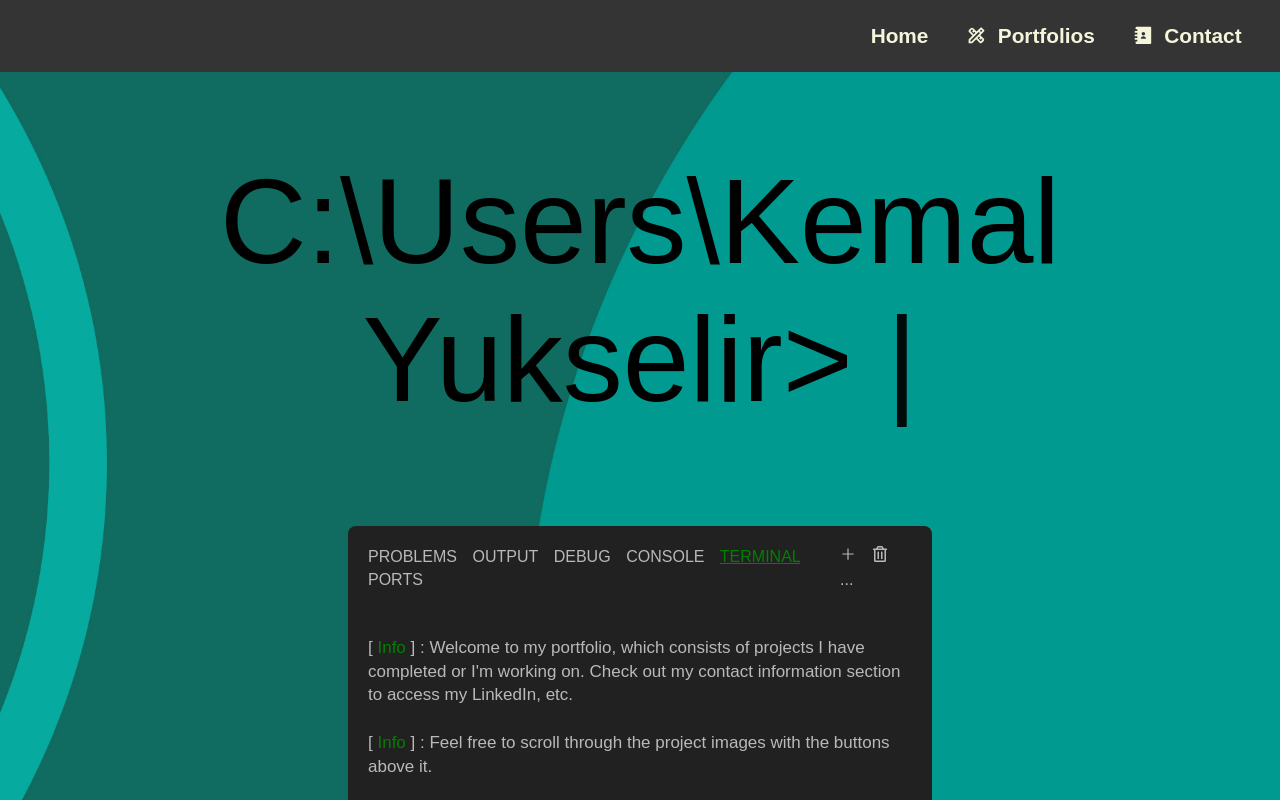
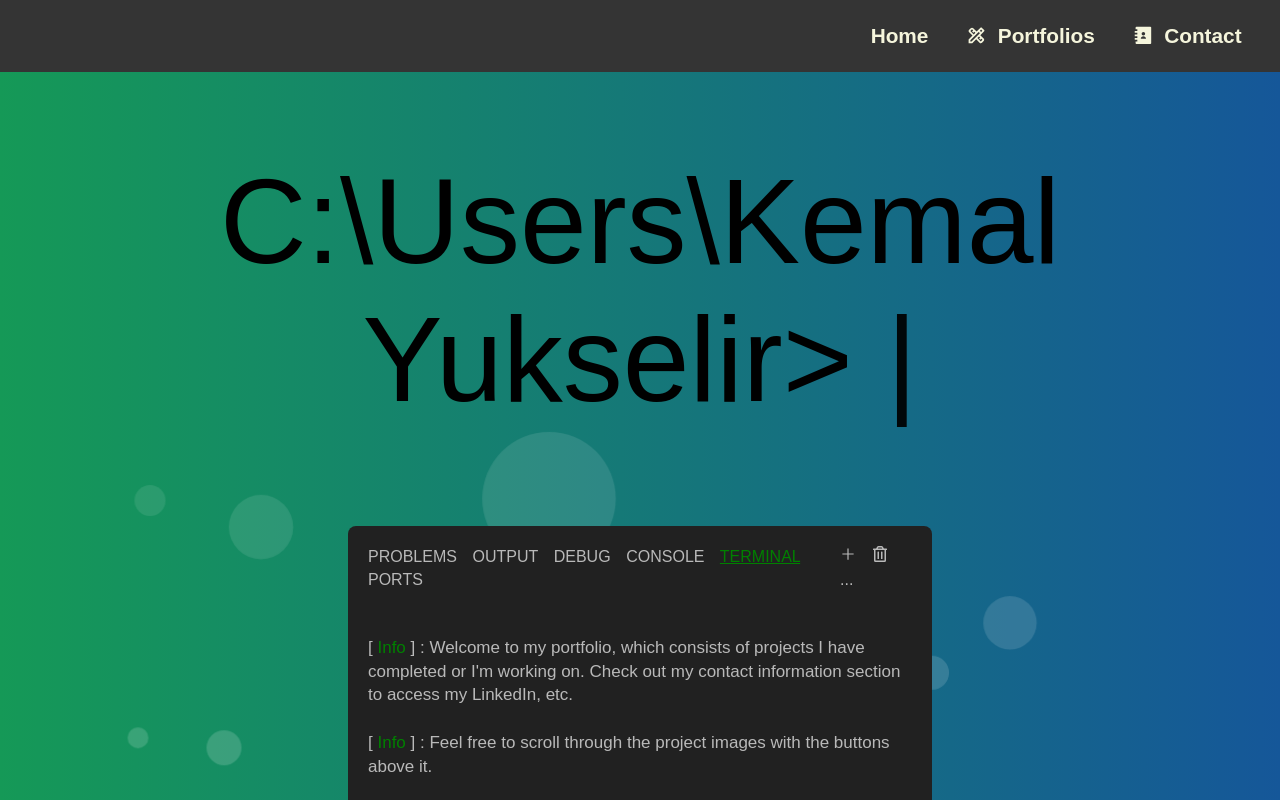
Before and after one commit to KemalYukselir/portfolio-website, a React (Create React App) app: page / in a window 1280 px wide. Shown: the top 800 px of the page. Built offline with nearby package versions, Linux system fonts and the light colour scheme; a web font is replaced by a local one.

Commit message:
background changes. Added animation (New Component)

```diff
--- a/src/App.css
+++ b/src/App.css
@@ -12,18 +12,145 @@ img {
   max-width: 1900px;
   margin: 0rem auto;
 }
+
 body {
-  background-image: url('Assets/backgroundImage.jpg');
-  background-size: cover;
-  background-repeat: no-repeat;
-  background-position: center;
+	background: linear-gradient(to right, #159957, #155799);
 }
+
+/* -------- Animation Section */
+/* -------- Animation Section */
+/* -------- Animation Section */
+/* -------- Animation Section */
+
+.box-area {
+  z-index: -10;
+  width: 85vw;
+  height: 55vw;
+	position: absolute;
+	left: 0;
+	overflow: hidden;
+}
+.box-area li {
+	position: absolute;
+	display: block;
+	list-style: none;
+	width: 25px;
+	height: 25px;
+	background: rgba(255, 255, 255, 0.2);
+	animation: animate 20s linear infinite;
+	bottom: -150px;
+	border-radius: 50%;
+}
+.box-area li:nth-child(1) {
+	left: 86%;
+	width: 80px;
+	height: 80px;
+	animation-delay: 0s;
+}
+.box-area li:nth-child(2) {
+	left: 12%;
+	width: 30px;
+	height: 30px;
+	animation-delay: 1.5s;
+	animation-duration: 10s;
+}
+.box-area li:nth-child(3) {
+	left: 70%;
+	width: 100px;
+	height: 100px;
+	animation-delay: 5.5s;
+}
+.box-area li:nth-child(4) {
+	left: 42%;
+	width: 150px;
+	height: 150px;
+	animation-delay: 0s;
+	animation-duration: 15s;
+}
+.box-area li:nth-child(5) {
+	left: 65%;
+	width: 40px;
+	height: 40px;
+	animation-delay: 0s;
+}
+.box-area li:nth-child(6) {
+	left: 15%;
+	width: 110px;
+	height: 110px;
+	animation-delay: 3.5s;
+}
+
+.box-area li:nth-child(7) {
+  left: 30%;
+  width: 90px;
+  height: 90px;
+  animation-delay: 2s;
+  animation-duration: 12s;
+}
+
+.box-area li:nth-child(8) {
+  left: 50%;
+  width: 120px;
+  height: 120px;
+  animation-delay: 4s;
+}
+
+.box-area li:nth-child(9) {
+  left: 80%;
+  width: 60px;
+  height: 60px;
+  animation-delay: 1s;
+}
+
+.box-area li:nth-child(10) {
+  left: 20%;
+  width: 70px;
+  height: 70px;
+  animation-delay: 3s;
+  animation-duration: 8s;
+}
+
+.box-area li:nth-child(11) {
+  left: 60%;
+  width: 130px;
+  height: 130px;
+  animation-delay: 0.5s;
+}
+
+.box-area li:nth-child(12) {
+  left: 10%;
+  width: 50px;
+  height: 50px;
+  animation-delay: 2.5s;
+}
+
+
+@keyframes animate {
+	0% {
+		transform: translateY(0) scale(0);
+	}
+	100% {
+		transform: translateY(-800px) scale(2);
+		opacity: 0;
+	}
+}
+
+
+
+
+
+
+
+
+
+
 
 /* ------ Navigation Bar CSS */
 /* ------ Navigation Bar CSS */
 /* ------ Navigation Bar CSS */
 
 nav {
+  z-index: 100;
   background-color: #343434;
   position: fixed;
   top: 0;
--- a/src/App.js
+++ b/src/App.js
@@ -2,6 +2,7 @@ import './App.css';
 import Home from './Components/Home';
 import Portfolios from './Components/Portfolios';
 import ContactPage from './Components/ContactPage';
+import AnimationBubbles from './Components/AnimationBubbles';
 
 import MafiaGameImg1 from "./Assets/mafiaGameImg1.png";
 import MafiaGameImg2 from "./Assets/mafiaGameImg2.png";
@@ -27,7 +28,9 @@ import plantPot4 from "./Assets/plantPot4.png";
 function App() {
   return (
     <div className="App">
+      <AnimationBubbles/>
       <Home/>
+      <AnimationBubbles/>
       <Portfolios
         projectName="Mafia Game"
         gameStack="[React Native, Node.js]"
@@ -39,6 +42,7 @@ function App() {
         imgWidth = "350px"
         imgHeight = "400px"
       />
+      <AnimationBubbles/>
       <Portfolios
         projectName="Escape The Ghosts"
         gameStack="[Unity, C#]"
@@ -53,6 +57,7 @@ function App() {
         imgHeight = "400px"
         flip={true}
       />
+      <AnimationBubbles/>
       <Portfolios
         projectName="CyberTrace - Digital Forensics Game (Final Year Project)"
         gameStack="[HTML/CSS/JS, Java, Springboot, MySQL]"
@@ -67,6 +72,7 @@ function App() {
         imgWidth = "450px"
         imgHeight = "400px"
       />
+      <AnimationBubbles/>
       <Portfolios
         projectName="Smart Plant Pot"
         gameStack="[Arduino, C++]"
--- /dev/null
+++ b/src/Components/AnimationBubbles.js
@@ -0,0 +1,24 @@
+import React from 'react';
+
+const AnimationBubbles = () => {
+  return (
+    <div className='box-area'>
+      <ul class="box-area">
+        <li></li>
+        <li></li>
+        <li></li>
+        <li></li>
+        <li></li>
+        <li></li>
+        <li></li>
+        <li></li>
+        <li></li>
+        <li></li>
+        <li></li>
+        <li></li>
+      </ul>
+    </div>
+  );
+};
+
+export default AnimationBubbles;
```
